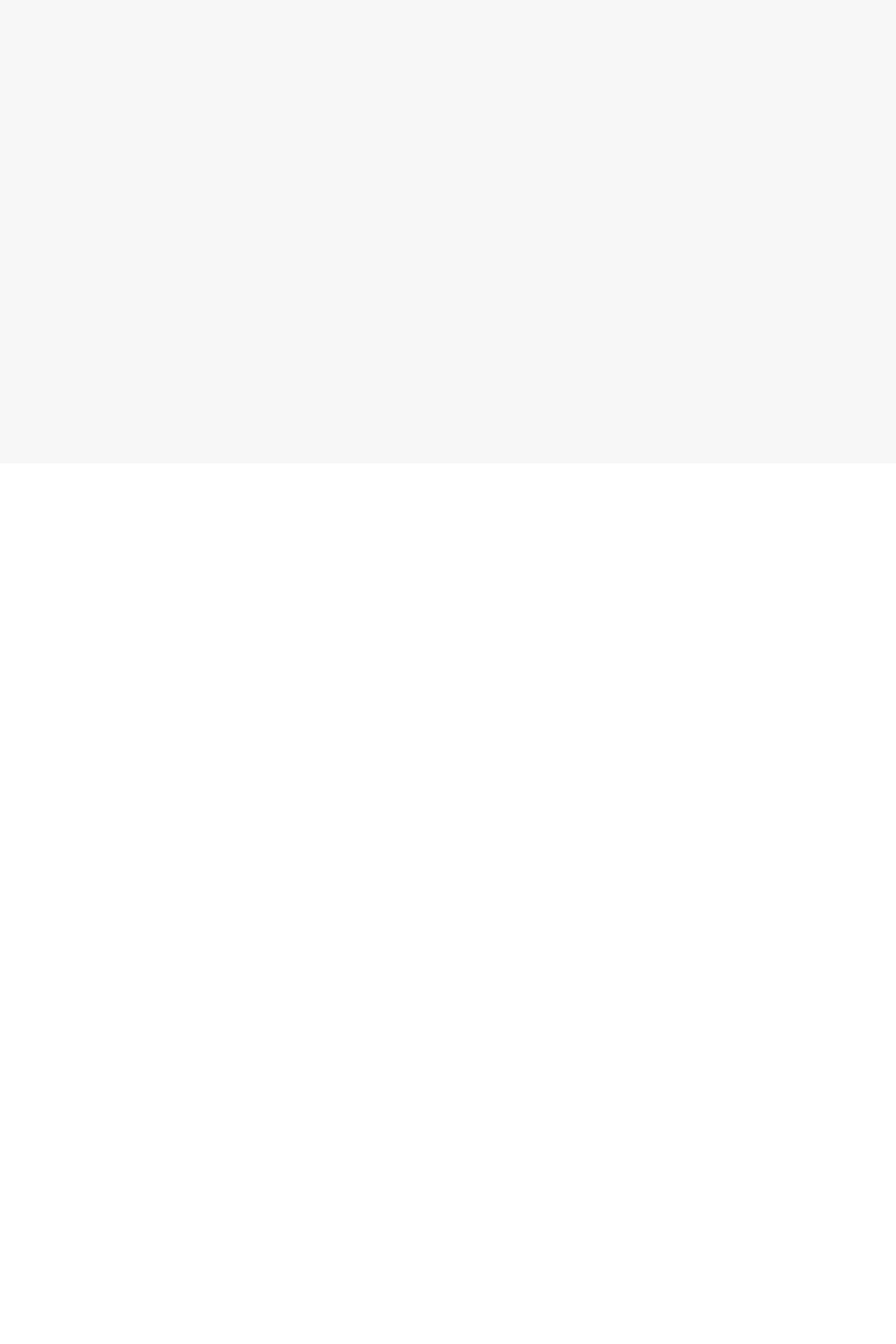
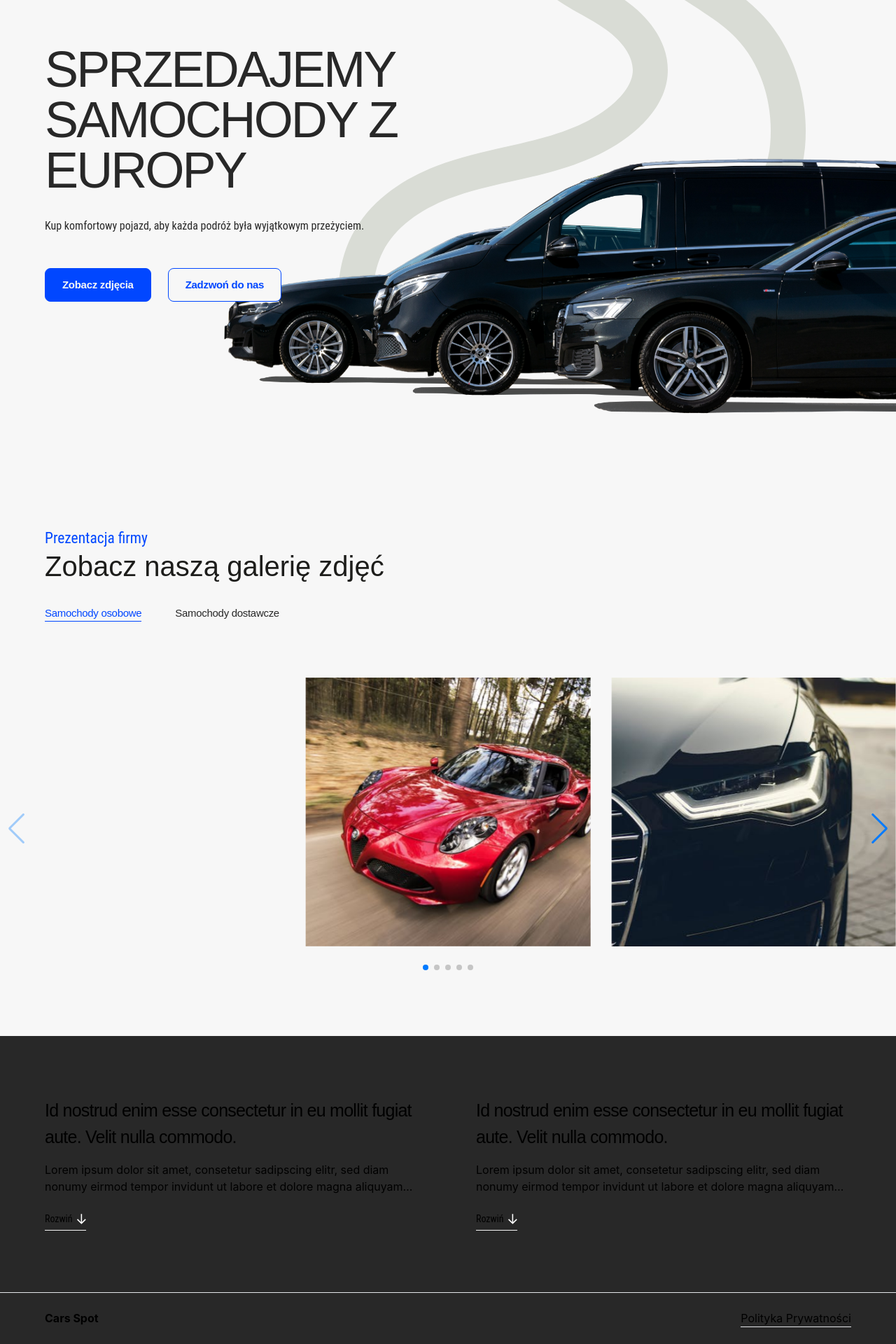
Before and after one commit to Oskii0201/CarsSpot, a React (Vite) app: page / in a window 1280 px wide. Shown: the part 138-2058 px from the top of the page at 70% size. Before the commit the page ends 800 px from the top, so only its background shows below. Built offline with nearby package versions, Linux system fonts and the light colour scheme.

Commit message:
App.jsx update

```diff
--- a/src/App.jsx
+++ b/src/App.jsx
@@ -1,10 +1,22 @@
 import { Header } from "./components/Header/Header.jsx";
-
+import element from "./assets/element.svg"
+import {Hero} from "./components/Hero/Hero.jsx";
+import {GalleryHeader} from "./components/GalleryHeader/GalleryHeader.jsx";
+import {Gallery} from "./components/Gallery/Gallery.jsx";
+import {Seo} from "./components/Seo/Seo.jsx";
+import {Footer} from "./components/Footer/Footer.jsx";
 export function App() {
   return (
-    /*<div className="bg-white relative">*/
     <div className="min-h-screen w-full bg-white">
-      <Header />
+        <img src={element} alt="Dekoracyjny element" className="absolute top-0 md:right-[10%] z-0"/>
+        <Header />
+        <main className="overflow-hidden">
+            <Hero/>
+            <GalleryHeader/>
+            <Gallery/>
+            <Seo/>
+        </main>
+        <Footer/>
     </div>
   );
 }
```
